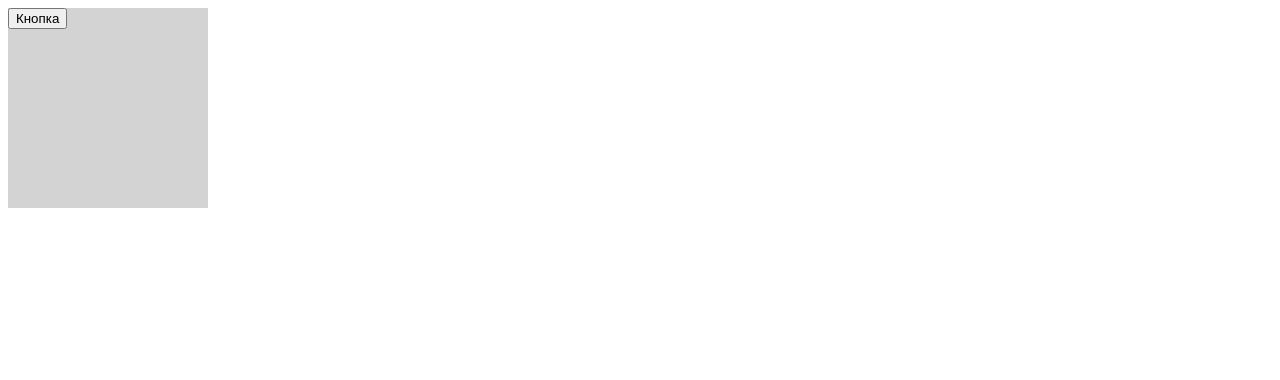
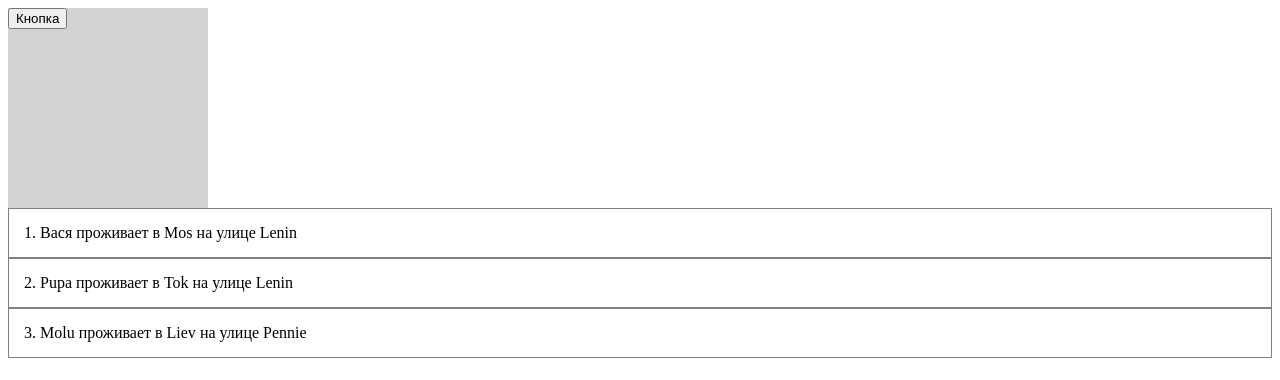
Before and after one commit to thesmol/react_typesctipt_ulbitv, a React (Vite) app: page / in a window 1280 px wide. Shown: the top 380 px of the page. Built offline with nearby package versions, Linux system fonts and the light colour scheme; the HTML template or start-up script is replaced by a standard one.

Commit message:
Add UserList component
The user interface is in a separate file, the interface has a nested address interface

```diff
--- a/src/App.tsx
+++ b/src/App.tsx
@@ -1,6 +1,13 @@
 import Card, { CardVariant } from "./components/Card";
+import UserList from "./components/UserList";
 
 function App() {
+  const users = [
+    {id: 1, name: 'Вася', email: 'dadasdf@', address: {city: 'Mos', street: 'Lenin', zipcode: '666111'}},
+    {id: 2, name: 'Pupa', email: 'dada@ggdhsdf@', address: {city: 'Tok', street: 'Lenin', zipcode: '666221'}},
+    {id: 3, name: 'Molu', email: 'dadasdf@', address: {city: 'Liev', street: 'Pennie', zipcode: '666111'}},
+  ]
+
   return (
     <div>
       <Card
@@ -11,6 +18,10 @@ function App() {
       >
         <button>Кнопка</button>
       </Card>
+
+      <UserList
+        users={users}
+      />
     </div>
   )
 }
--- a/src/components/Card.tsx
+++ b/src/components/Card.tsx
@@ -21,6 +21,7 @@ const Card: FC<CardProps> =
         onClick
     }) => {
 
+        // eslint-disable-next-line @typescript-eslint/no-unused-vars
         const [state, setState] = useState(0);
 
         return (
--- /dev/null
+++ b/src/components/UserList.tsx
@@ -0,0 +1,19 @@
+import React, { FC } from 'react'
+import { IUser } from '../types/types'
+
+interface UserListProps {
+    users: IUser[];
+}
+
+
+const UserList: FC<UserListProps> = ({ users }) => {
+    return (
+        <div>{users.map(user =>
+            <div key={user.id} style = {{padding: '15px', border: '1px solid gray'}}>
+                {user.id}. {user.name} проживает в {user.address.city} на улице {user.address.street}
+            </div>
+        )}</div>
+    )
+}
+
+export default UserList
--- /dev/null
+++ b/src/types/types.tsx
@@ -0,0 +1,12 @@
+export interface IAddress {
+    street: string;
+    city: string;
+    zipcode: string;
+}
+
+export interface IUser {
+    id: number;
+    name: string;
+    email: string;
+    address: IAddress;
+}
```
